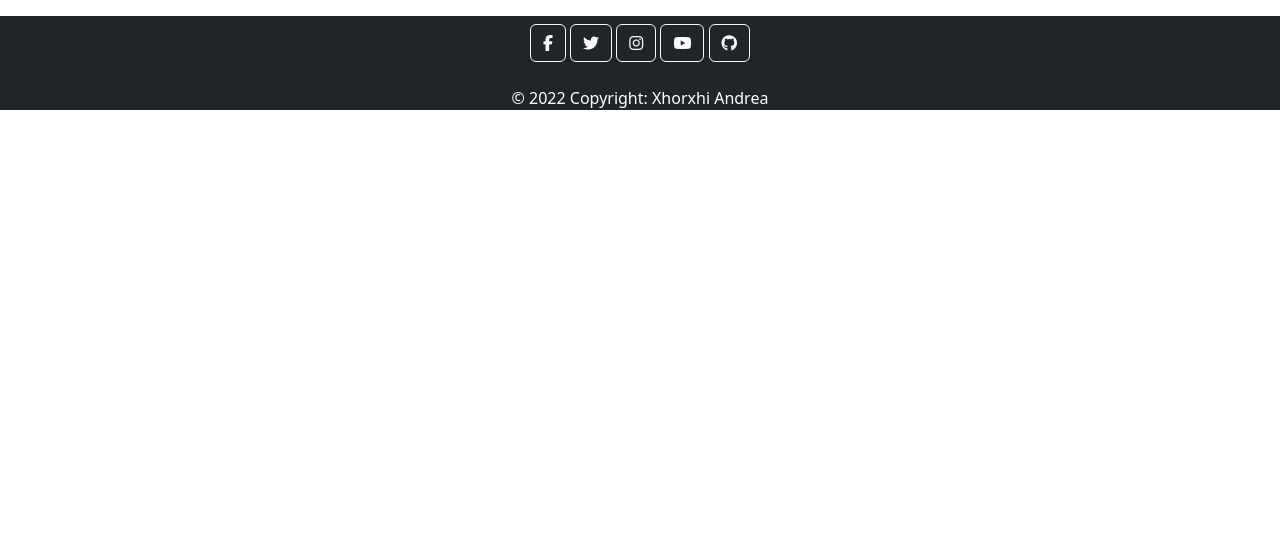
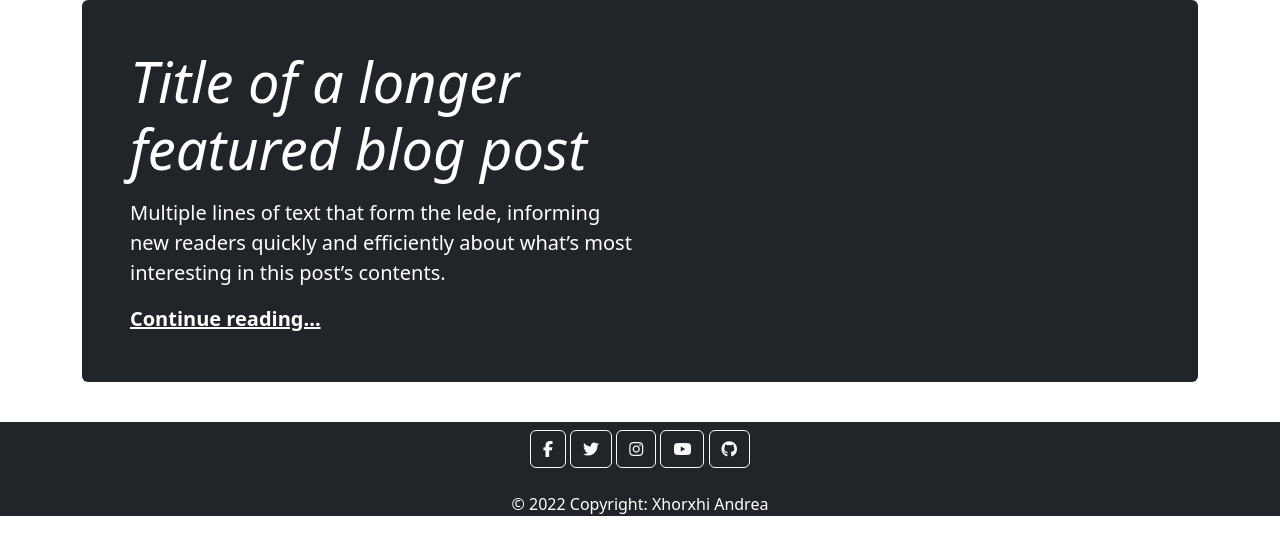
Before and after one commit to Xhorxh/Test-Blog, a Django app: template templates/index.html in a window 1280 px wide. Shown: the part 56-611 px from the top of the page. Run offline with Django 3.2, Linux system fonts and the light colour scheme; the template is opened without the code that fills it, so the values that code supplies are empty; some libraries are stand-ins or nearby versions.

Commit message:
Add content

```diff
--- a/templates/index.html
+++ b/templates/index.html
@@ -2,6 +2,15 @@
 
 {% block content %}
 
+<main class="container">
+    <div class="p-4 p-md-5 mb-4 rounded text-bg-dark">
+        <div class="col-md-6 px-0">
+            <h1 class="display-4 fst-italic">Title of a longer featured blog post</h1>
+            <p class="lead my-3">Multiple lines of text that form the lede, informing new readers quickly and
+                efficiently about what’s most interesting in this post’s contents.</p>
+            <p class="lead mb-0"><a href="#" class="text-white fw-bold">Continue reading...</a></p>
+        </div>
+    </div>
     <div class="container-fluid">
         <div class="row">
 
@@ -57,4 +66,5 @@
         </nav>
         {% endif %}
     </div>
+</main>
     {%endblock%}
```
Lines whose indentation alone changed are shown as unchanged.
